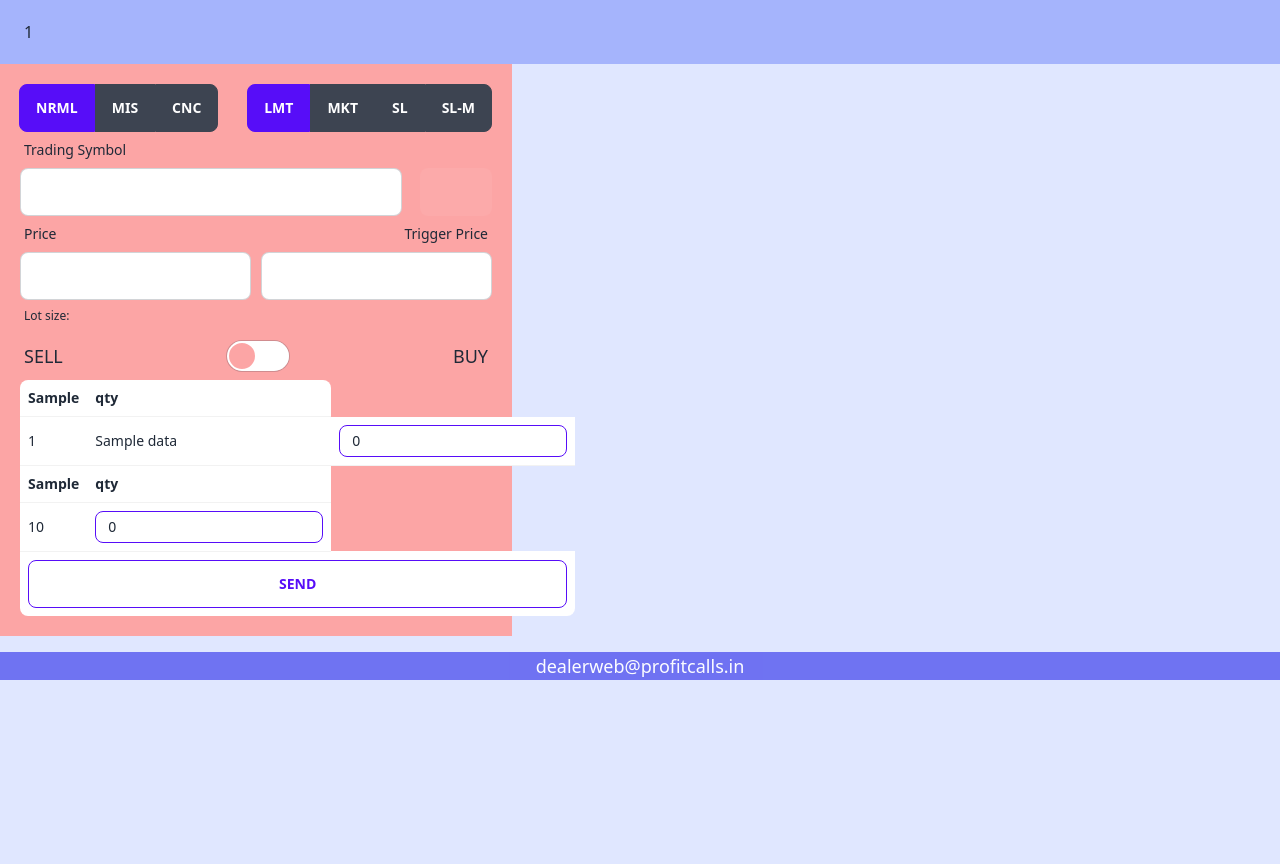
After one commit to pannet1/dealer-web, a FastAPI app: template dealer_web/templates/basket.html in a window 1280 px wide. The commit adds this page. Run offline with FastAPI, Linux system fonts and the light colour scheme; the template is opened without the code that fills it: most values are stand-ins (such as "Sample title", 1, 10 or a date in 2020).

Commit message:
updated on 5may23

```diff
--- a/dealer_web/main.py
+++ b/dealer_web/main.py
@@ -11,7 +11,7 @@ app = FastAPI()
 app.mount("/static", StaticFiles(directory="static"), name="static")
 jt = Jinja2Templates(directory="templates")
 
-pages = ['home', 'margins', 'orders', 'trades', 'positions', 'new']
+pages = ['home', 'margins', 'orders', 'trades', 'positions', 'new', 'basket']
 
 
 @app.post("/orders/")
@@ -68,11 +68,59 @@ async def post_orders(request: Request,
     return jt.TemplateResponse("table.html", ctx)
 
 
+@app.post("/basket/")
+async def post_basket(request: Request,
+                      qty: List[int], client_name: List[str],
+                      tradingsymbol: str = Form(), token: str = Form(),
+                      txn: Optional[str] = Form('off'), exchange: str = Form(),
+                      producttype: str = Form(), otype: int = Form('0'),
+                      price: float = Form(), trigger: float = Form()):
+    mh, md, th, td = [], [], [], []
+    for i in range(len(client_name)):
+        if qty[i] > 0:
+            txn_type = 'BUY' if txn == 'on' else 'SELL'
+            if otype == 1:
+                ordertype = 'LIMIT'
+                variety = 'NORMAL'
+            elif otype == 2:
+                ordertype = 'MARKET'
+                variety = 'NORMAL'
+            elif otype == 3:
+                ordertype = 'STOPLOSS_LIMIT'
+                variety = 'STOPLOSS'
+            elif otype == 4:
+                ordertype = 'STOPLOSS_MARKET'
+                variety = 'STOPLOSS'
+
+            params = {
+                "variety": variety,
+                "tradingsymbol": tradingsymbol,
+                "symboltoken": token,
+                "transactiontype": txn_type,
+                "exchange": exchange,
+                "ordertype": ordertype,
+                "producttype": producttype,
+                "duration": "DAY",
+                "price": str(price),
+                "triggerprice": str(trigger),
+                "quantity": str(qty[i])
+            }
+            mh, md, th, td = user.order_place_by_user(client_name[i], params)
+
+    ctx = {"request": request, "title": inspect.stack()[0][3], 'pages': pages}
+    if len(mh) > 0:
+        ctx['mh'], ctx['md'] = mh, md
+    if (len(th) > 0):
+        ctx['th'], ctx['data'] = th, td
+    return jt.TemplateResponse("table.html", ctx)
+
+
 @app.post("/bulk_modify/")
 async def post_bulk_modify(request: Request, client_name: List[str],
                            orderid: List[str], quantity: List[str],
                            exchange: str = Form(), symboltoken: str = Form(),
-                           tradingsymbol: str = Form(), ordertype: str = Form(),
+                           tradingsymbol: str = Form(),
+                           ordertype: str = Form(),
                            triggerprice: str = Form(),  price: str = Form()):
 
     if ordertype == 'STOPLOSS_LIMIT':
@@ -107,7 +155,8 @@ async def post_bulk_modify(request: Request, client_name: List[str],
 async def order_modify(request: Request, order_id: str = Form(),
                        qty: int = Form(), client_name: str = Form(),
                        symbol: str = Form(), token: str = Form(),
-                       txn: Optional[str] = Form('off'), exchange: str = Form(),
+                       txn: Optional[str] = Form('off'),
+                       exchange: str = Form(),
                        ptype: int = Form('0'), otype: int = Form('0'),
                        price: float = Form(), trigger: float = Form()):
 
@@ -251,6 +300,7 @@ async def get_pos_modify(
         "tradingsymbol": tradingsymbol,
         "producttype": producttype
     }
+    transaction_type = "SELL" if netqty > 0 else "BUY"
     mh, md, th, td = user.positions()
     if len(th) > 0:
         ords = []
@@ -268,43 +318,47 @@ async def get_pos_modify(
                     elif v < 0 and ord.get(k) > 0:
                         success = False
                         break
-                    """
                     elif ord.get(k) == 0:
                         success = False
                         break
-                    """
                 elif ord.get(k) != v:
                     success = False
                     print(f"False: {k}{v}")
                     break
             if success:
+                print(f"True: {k}{v}")
                 fltr.append(ord)
         if any(fltr):
+            print(fltr)
             fdata = []
             for f in fltr:
                 fdata.append([
-                    # f.get('client_name'),
-                    # f.get('orderid'),
-                    # f.get('price'),
-                    # f.get('triggerprice'),
-                    f.get('netqty')
+                    f.get('client_name'),
+                    abs(int(f.get('netqty')))
                 ])
             ctx['th'], ctx['data'] = ['client_name', 'quantity'], fdata
-    """
-    remv, flt_ltp = user.get_ltp(
-        subs['exchange'], subs['tradingsymbol'], subs['symboltoken'])
-    subs['price'] = flt_ltp[0][0]
-    subs['trigger'] = 0
-    ctx['subs'] = [subs]
-    """
-    return jt.TemplateResponse("modify.html", ctx)
+
+    try:
+        token = user.get_tkn_fm_sym(subs['tradingsymbol'])
+        remv, flt_ltp = user.get_ltp(
+            subs['exchange'], subs['tradingsymbol'], token)
+        subs['price'] = flt_ltp[0][0]
+        subs['trigger'] = 0
+        subs['transactiontype'] = transaction_type
+        subs['symboltoken'] = token
+        ctx['subs'] = [subs]
+    except Exception as e:
+        print(f"{e} in get_pos_modify")
+    else:
+        return jt.TemplateResponse("modify.html", ctx)
 
 
 @ app.get("/orders", response_class=HTMLResponse)
 async def orders(request: Request):
     ctx = {"request": request, "title": inspect.stack()[0][3], 'pages': pages}
-    args = ['producttype', 'ordertype', 'price', 'triggerprice', 'quantity', 'tradingsymbol',
-            'transactiontype', 'orderid', 'status', 'text', 'exchange', 'symboltoken']
+    args = ['producttype', 'ordertype', 'price', 'triggerprice', 'quantity',
+            'tradingsymbol', 'transactiontype', 'orderid', 'status', 'text',
+            'exchange', 'symboltoken']
     mh, md, th, td = user.orders(args)
     if len(mh) > 0:
         ctx['mh'], ctx['md'] = mh, md
@@ -344,7 +398,6 @@ async def positions(request: Request):
             for k, v in dct.items():
                 url += f'{k}={v}&'
             ord.append(url)
-            print(url)
         ctx['th'], ctx['data'] = th, td
     return jt.TemplateResponse("positions.html", ctx)
 
@@ -361,6 +414,18 @@ async def new(request: Request):
     return jt.TemplateResponse("new.html", ctx)
 
 
+@app.get("/basket", response_class=HTMLResponse)
+async def basket(request: Request):
+    ctx = {"request": request, "title": inspect.stack()[0][3], 'pages': pages}
+    args = ['client_name', 'net']
+    mh, md, th, td = user.margins(args)
+    if any(mh):
+        ctx['mh'], ctx['md'] = mh, md
+    if any(th):
+        ctx['th'], ctx['data'] = th, td
+    return jt.TemplateResponse("basket.html", ctx)
+
+
 @ app.get("/margins", response_class=HTMLResponse)
 async def margins(request: Request):
     ctx = {"request": request, "title": inspect.stack()[0][3], 'pages': pages}
--- a/dealer_web/templates/base.html
+++ b/dealer_web/templates/base.html
@@ -50,6 +50,11 @@
 <script src="../static/autocomplete.js"></script>
 {%  endif %}
   <!--end o  new -->
+
+{% if title == 'basket' %}
+<script src="../static/new.js"></script>
+<script src="../static/autocomplete.js"></script>
+{%  endif %}
 
 {% if title=='orders' %}
 <script>
--- /dev/null
+++ b/dealer_web/templates/basket.html
@@ -0,0 +1,104 @@
+{% extends "base.html" %}
+{%  block form  %}
+<form method='post' action='/orders/' id="frm" autocomplete="off" class="p-5 bg-red-300 w-full max-w-lg">
+  <div class="btn-group">
+    <input type="radio" name="ptype" value="1" data-title="NRML" class="btn" checked />
+    <input type="radio" name="ptype" value="2" data-title="MIS" class="btn"  />
+    <input type="radio" name="ptype" value="3" data-title="CNC" class="btn" />
+  </div>
+  <div class="btn-group lg:float-right">
+    <input type="radio" name="otype" value="1" data-title="LMT" class="btn" checked />
+    <input type="radio" name="otype" value="2" data-title="MKT" class="btn"  />
+    <input type="radio" name="otype" value="3" data-title="SL" class="btn" />
+    <input type="radio" name="otype" value="4" data-title="SL-M" class="btn" />
+  </div>
+  <div class="form-control autocomplete relative inline-block w-full">
+    <label class="label">
+      <span class="label-text">Trading Symbol</span>
+    </label>
+    <input id="symbol" name="symbol" type="text" class="input input-bordered" style="width:81%">
+    <input id="exchange" name="exchange" type="text" readonly="readonly" class="input input-ghost float-right" style="width:4.5rem" />
+    <input id="token" name="token" type="hidden" />
+  </div>
+  <div class="form-control relative inline-block">
+    <label class="label">
+      <span class="label-text">Price</span>
+      <span class="label-text">Trigger Price</span>
+    </label>
+    <input type="text" id="price" name="price" class="input input-bordered" style="width:49%"/>
+    <input type="text" id="trigger" name="trigger" class="input input-bordered float-right" style="width:49%"/>
+  </div>
+  <div class="form-control">
+    <label class="label">
+      <span class="label-text-alt">Lot size:</span>
+      <span id="lotsize" class="label-text-alt"></span>
+    </label>
+  </div>
+<div class="form-control">
+  <label class="label cursor-pointer">
+    <span class="label-text text-lg">SELL</span>
+    <input id="txn" type="checkbox" name="txn" class="toggle toggle-lg bg-red-300 checked:bg-green-500"/>
+
+    <span class="label-text text-lg">BUY</span>
+  </label>
+</div>
+{% endblock form %}
+
+{% block content %}
+  <table class="mx-auto table table-compact">
+    {% if th %}
+    <tr>
+      {% for k in th %}
+          <th>{{ k }}</th>
+      {% endfor %}
+      <th>qty</th>
+    </tr>
+      {% for tr in data %}
+    <tr>
+        <td>{{ tr[0] | int }}</td>
+        <td><input name="client_name" class="hidden" value='{{ tr[1] }}'>{{ tr[1] }}</td>
+        <td>
+          <input name="qty" type="number" class="input input-primary input-bordered input-sm" min="0" value="0"/>
+        </td>
+      </tr>
+      {% endfor %}
+      {% endif %}
+
+    {% if mh %}
+    <tr>
+      {% for k in mh %}
+          <th>{{ k }}</th>
+      {% endfor %}
+      <th>qty</th>
+    </tr>
+      {% for tr in md %}
+    <tr>
+        {% for v in tr %}
+        {% if (v | int) >= 0 or (v | int) < 0   %}
+          <td>{{ v | int }}</td>
+        {% else %}
+        <td><input name="client_name[]" class="hidden" value='{{ v }}'>{{ v }}</td>
+        {% endif %}
+        {% endfor %}
+          <td>
+            <input name="qty[]" type="number" class="input input-primary input-bordered input-sm" min="0" value="0">
+          </td>
+      </tr>
+      {% endfor %}
+      {%  endif %}
+      <tr>
+        <td colspan="3">
+          <input type="button"
+          class="btn btn-primary btn-outline btn-block"
+          id="copyButton"
+          value="SEND"/>
+        </td>
+      </tr>
+    </table>
+</form>
+
+<table id="basket_table" class="mx-auto table table-compact">
+  <tr></tr>
+</table>
+
+{% endblock content %}
--- a/dealer_web/user.py
+++ b/dealer_web/user.py
@@ -284,3 +284,15 @@ def get_token(row):
         return 0
     else:
         return token
+
+
+def get_tkn_fm_sym(sym):
+    try:
+        f = open(dumpfile)
+        data = json.load(f)
+        token = next((item.get("token")
+                     for item in data if item.get("symbol") == sym), 0)
+        f.close
+        return token
+    except Exception as e:
+        print(f"{e} occured while get_tkn_fm_sym")
```
Also changed, not shown: dealer_web/static/new.js (+56 -0 lines), dealer_web/templates/modify.html (+8 -7 lines).
